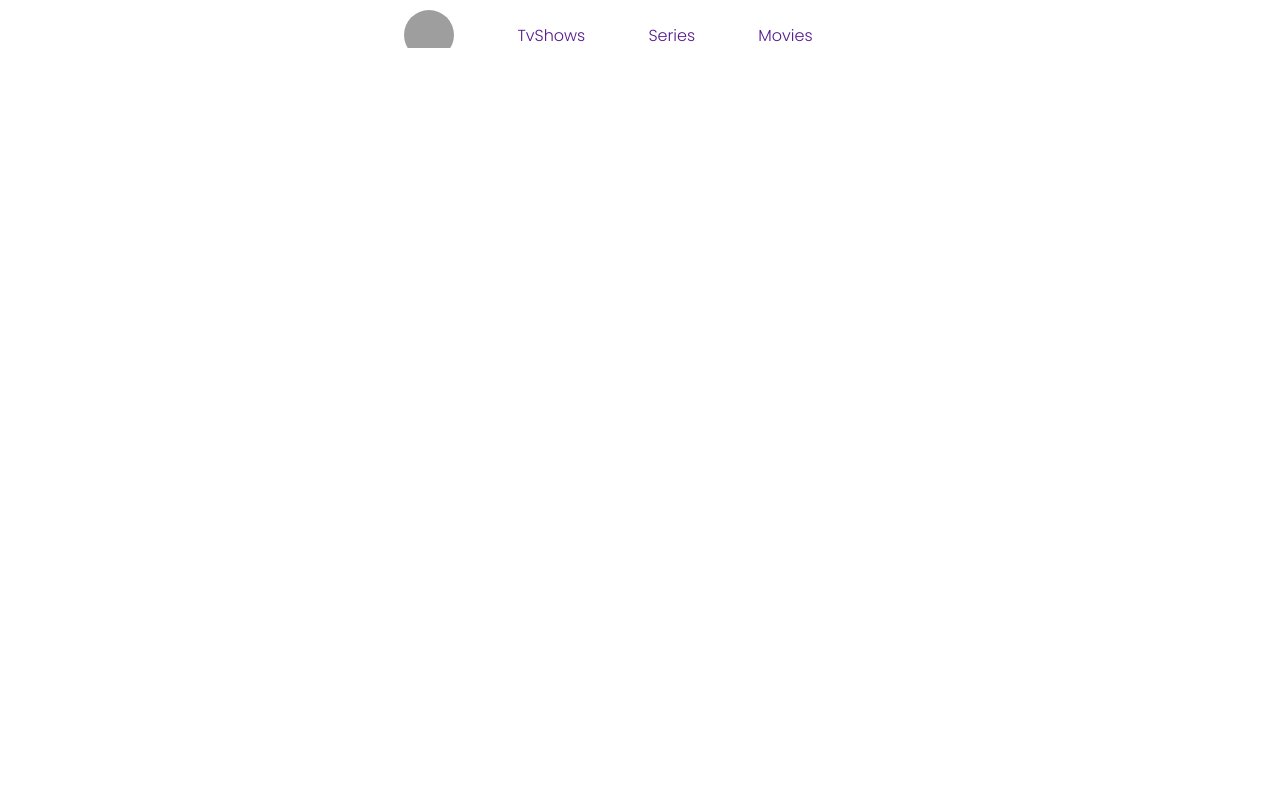
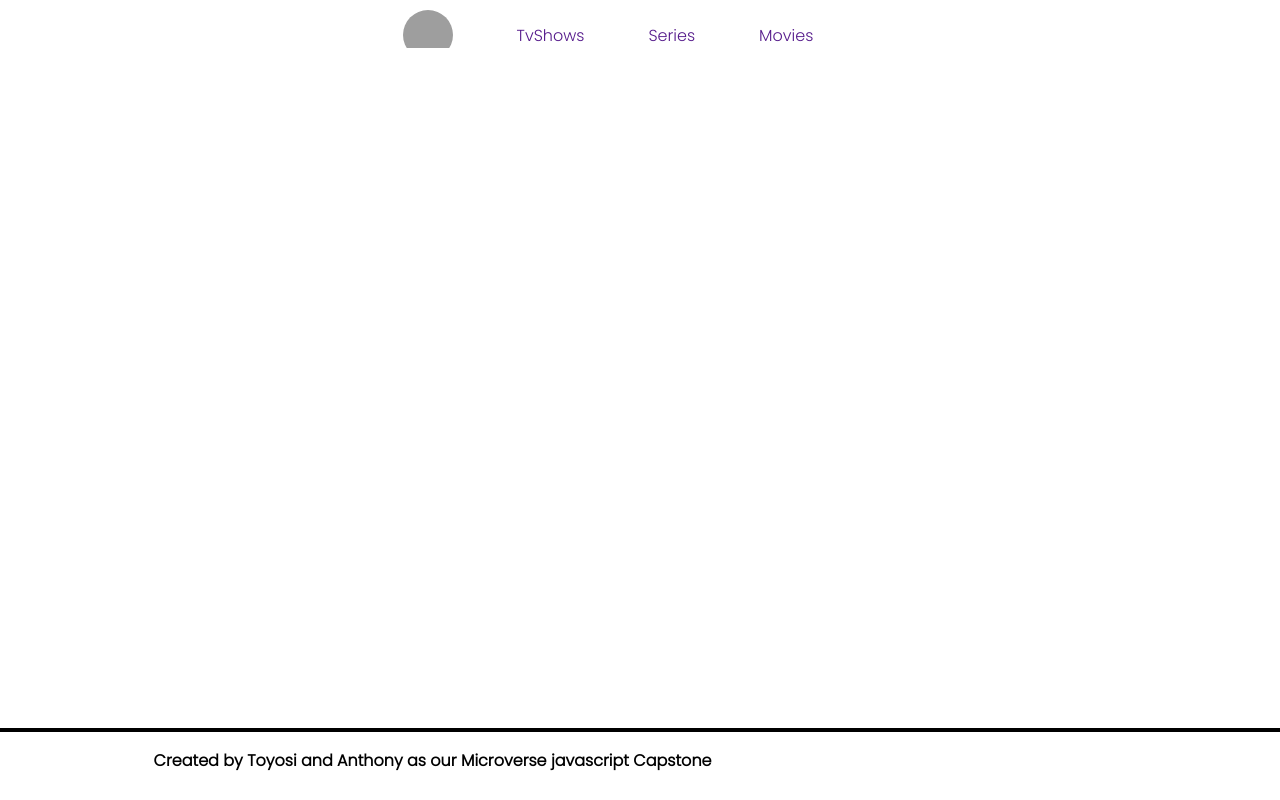
Before and after one commit to Yorsyboy/Javascript-capstone, a website built with webpack: page src/index.html in a window 1280 px wide. Built offline with nearby package versions, Linux system fonts and the light colour scheme; grey boxes are pictures that could not be loaded.

Commit message:
Add footer

```diff
--- a/src/index.css
+++ b/src/index.css
@@ -4,6 +4,14 @@
   box-sizing: border-box;
   scroll-behavior: smooth;
   font-family: "Poppins", sans-serif;
+}
+
+html,
+body {
+  overflow-x: hidden;
+  margin: 0;
+  padding: 0;
+  min-height: 100vh;
 }
 
 .d-flex {
@@ -35,3 +43,20 @@ a:hover {
   border-radius: 50%;
   cursor: pointer;
 }
+
+footer {
+  position: fixed;
+  width: 100%;
+  left: 0;
+  bottom: 0;
+  height: 10%;
+}
+
+footer hr {
+  border: 2px solid #000;
+}
+
+.foot-note {
+  margin-left: 12%;
+  font-weight: bold;
+}
--- a/src/index.html
+++ b/src/index.html
@@ -13,5 +13,14 @@
       <a href="">Series</a>
       <a href="">Movies</a>
     </header>
+    <main>
+
+    </main>
+    <footer>
+      <div>
+          <hr>
+          <p class="d-flex foot-note">Created by Toyosi and Anthony as our Microverse javascript Capstone</p>
+      </div>
+    </footer>
   </body>
 </html>
```
Also changed, not shown: dist/index.html, dist/index.js.
